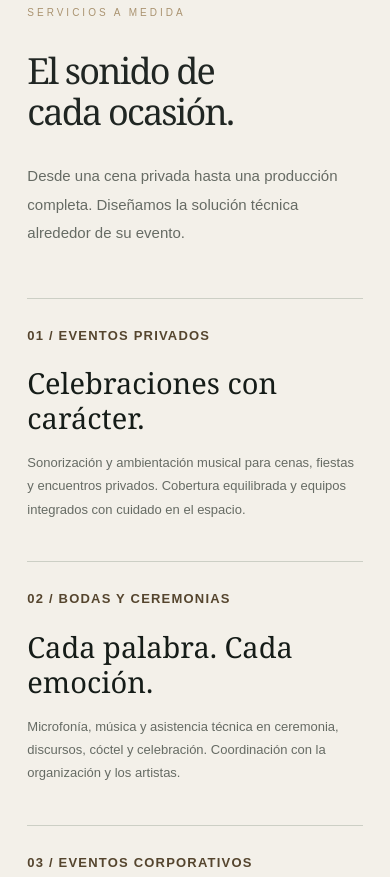
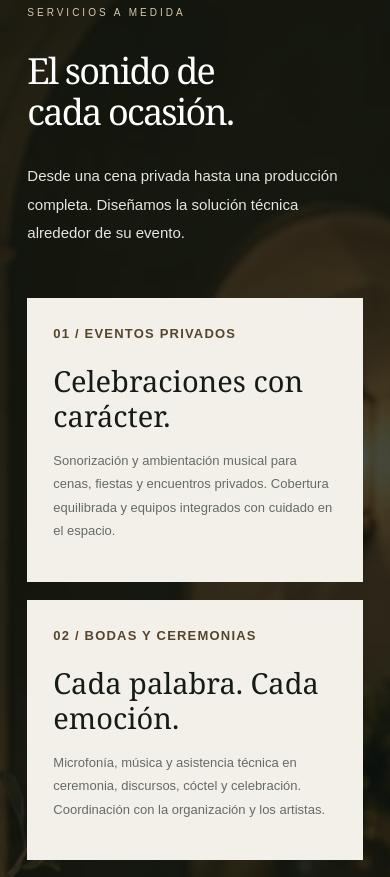
Before and after one commit to hermano-padawan/pure-sound, a plain HTML site: page index.html in a window 390 px wide. Shown: the part 1511-2388 px from the top of the page. Drawn offline with Linux system fonts and the light colour scheme.

Commit message:
Add services section photo background with solid ivory cards

```diff
--- a/index.html
+++ b/index.html
@@ -6,6 +6,8 @@
 .photo-section{position:relative;min-height:640px;display:flex;align-items:center;padding:100px 8%;background-size:cover;background-position:center;color:#fff;isolation:isolate}.photo-section:before{content:"";position:absolute;inset:0;z-index:-1;background:linear-gradient(90deg,rgba(13,21,18,.9),rgba(13,21,18,.64) 48%,rgba(13,21,18,.2))}.atmosphere{background-image:url('assets/dinner.webp')}.technical{background-image:url('assets/console.webp');background-position:center 55%}.photo-copy{max-width:540px}.photo-copy h2{color:#fff}.photo-copy p{font-size:15px;line-height:1.9;color:#e3e7df;max-width:470px}.photo-copy .eyebrow{color:#d7c8af}@media(max-width:800px){.photo-section{min-height:590px;padding:70px 7%;background-position:60% center}.photo-section:before{background:rgba(13,21,18,.76)}.photo-copy h2{font-size:43px}.photo-copy p{font-size:14px}}
 
 .service .number{display:block;font-size:13px;font-weight:700;letter-spacing:1.6px;line-height:1.6;color:#55452e}.service h3{font-size:31px;color:#151c18}@media(max-width:800px){.service .number{font-size:13px;letter-spacing:1.2px}.service h3{font-size:29px}}
+
+#servicios{position:relative;isolation:isolate;background:#202925 url('assets/dinner.webp') center/cover;color:#fff}#servicios:before{content:"";position:absolute;inset:0;background:rgba(13,21,18,.77);z-index:-1}#servicios .section-top .eyebrow{color:#d7c8af}#servicios .section-top .copy{color:#e3e7df}#servicios .services{gap:18px;border:0}#servicios .service,#servicios .service:nth-child(n){background:var(--paper);color:var(--ink);padding:32px;border:0;min-height:270px}#servicios .service p{color:var(--muted)}@media(max-width:800px){#servicios .service,#servicios .service:nth-child(n){padding:26px;min-height:0}}
 </style></head><body><header><a class="brand" href="#inicio" aria-label="Pure Sound inicio">PURE <span>SOUND</span></a><button class="menu" aria-controls="navigation" aria-expanded="false">Menú</button><nav id="navigation"><a href="#servicios">Servicios</a><a href="#discrecion">Nuestro compromiso</a><a href="#proceso">Cómo trabajamos</a><a class="nav-contact" href="#contacto">Hablemos de su evento ↗</a></nav></header>
 <main><section class="hero" id="inicio"><div class="hero-content reveal"><span class="eyebrow">Sonido · Iluminación · Producción audiovisual</span><h1>Sonido impecable.<br><em>Discreción absoluta.</em></h1><p>La excelencia se escucha. La confianza se construye.<br>Servicios técnicos de sonido para eventos privados en Barcelona y Madrid. Cuidamos su experiencia sonora y la privacidad de quienes la hacen posible.</p><a href="#servicios" class="button">Descubra nuestros servicios <span>↗</span></a></div><div class="hero-foot"><span>Eventos privados · Espacios exclusivos</span><span>Explore ↓</span></div></section>
 <section class="section intro"><div><span class="eyebrow">La esencia de Pure Sound</span><h2>Saber hacer.<br>Saber estar.</h2></div><div class="copy">Un evento excepcional necesita un sonido preciso y un equipo que comprenda su contexto. Nos adaptamos al espacio, a las personas y al ritmo de cada encuentro.<br><br>Trabajamos con una presencia discreta, una coordinación cuidada y respeto por la intimidad. Nuestro compromiso con la confidencialidad continúa cuando el evento termina.</div></section>
```
